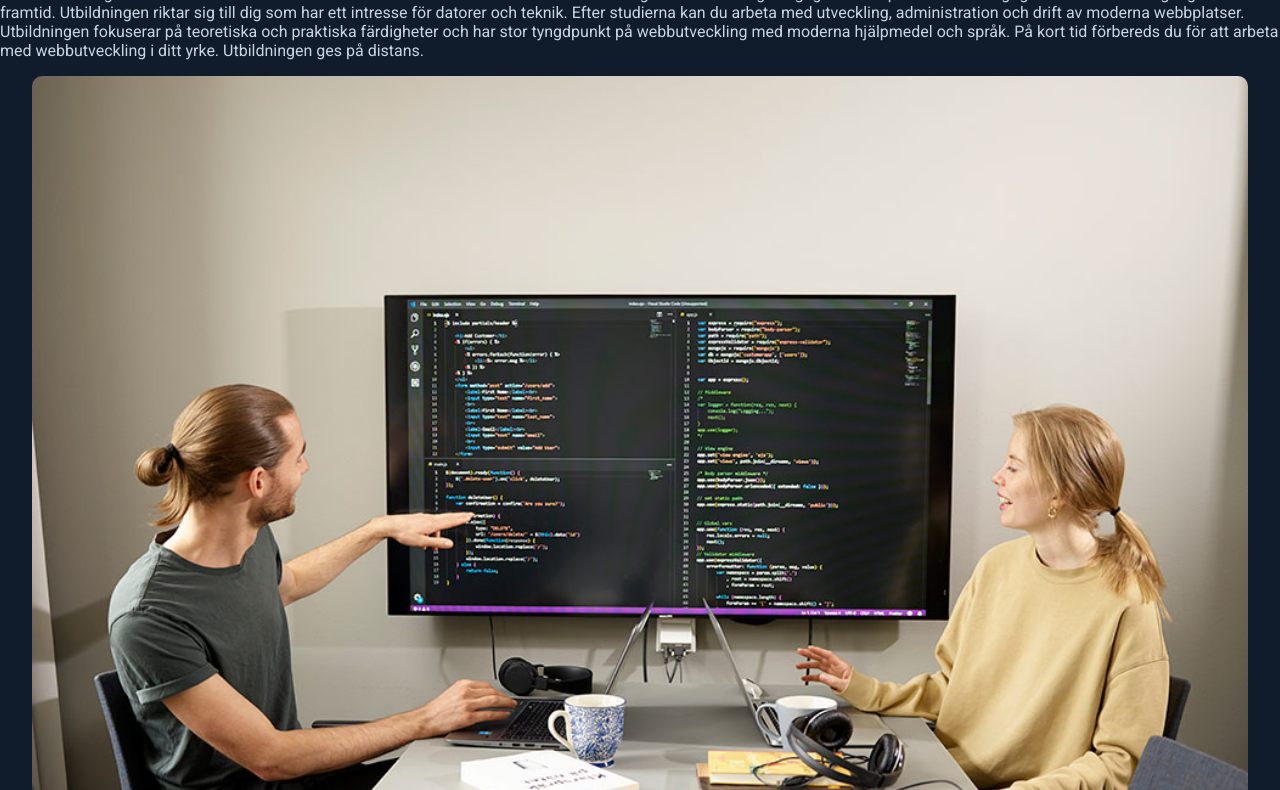
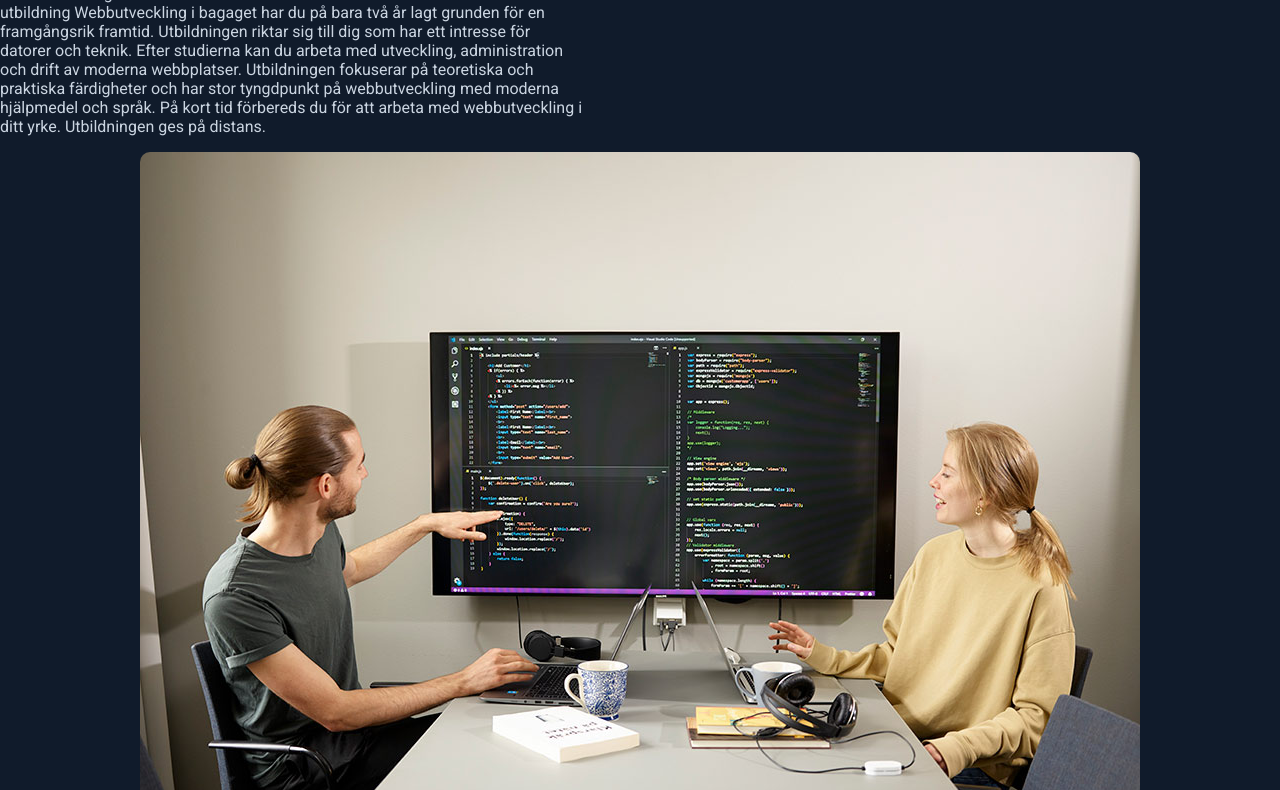
Before and after one commit to Kajsut/Lab2-DT068G-Webbanvandbarhet, a plain HTML site: page index.html in a window 1280 px wide. Shown: the part 54-844 px from the top of the page. Drawn offline with Linux system fonts and the light colour scheme.

Commit message:
La till max-width på p- och img-element och

```diff
--- a/css/style.css
+++ b/css/style.css
@@ -13,18 +13,19 @@
     font-family: "Roboto" , Arial, sans-serif;
 }
 
-/*Textens färger*/
+/*Textens färger och hur bred texten är*/
 h1, h2 {
     color: var(--headingcolor);
 }
 
 p, li {
     color: var(--textcolor);
+    max-width: 65ch;
 }
 
 /*Centera bilderna och ge dom rundade kanter*/
 img {
-    width: 95%;
+    max-width: 95%;
     display: block;
     margin: 1rem auto;
     border-radius: 10px;
```
